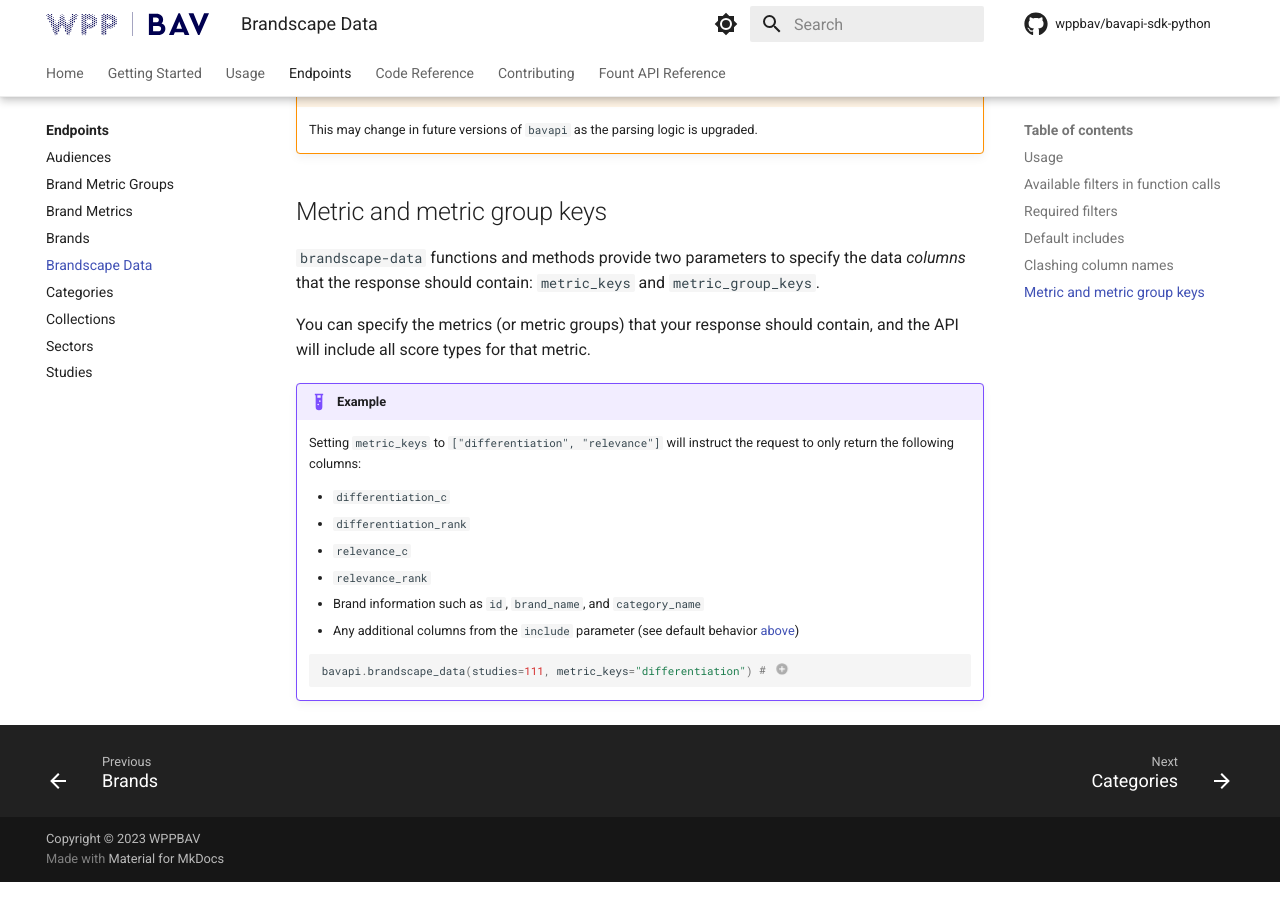
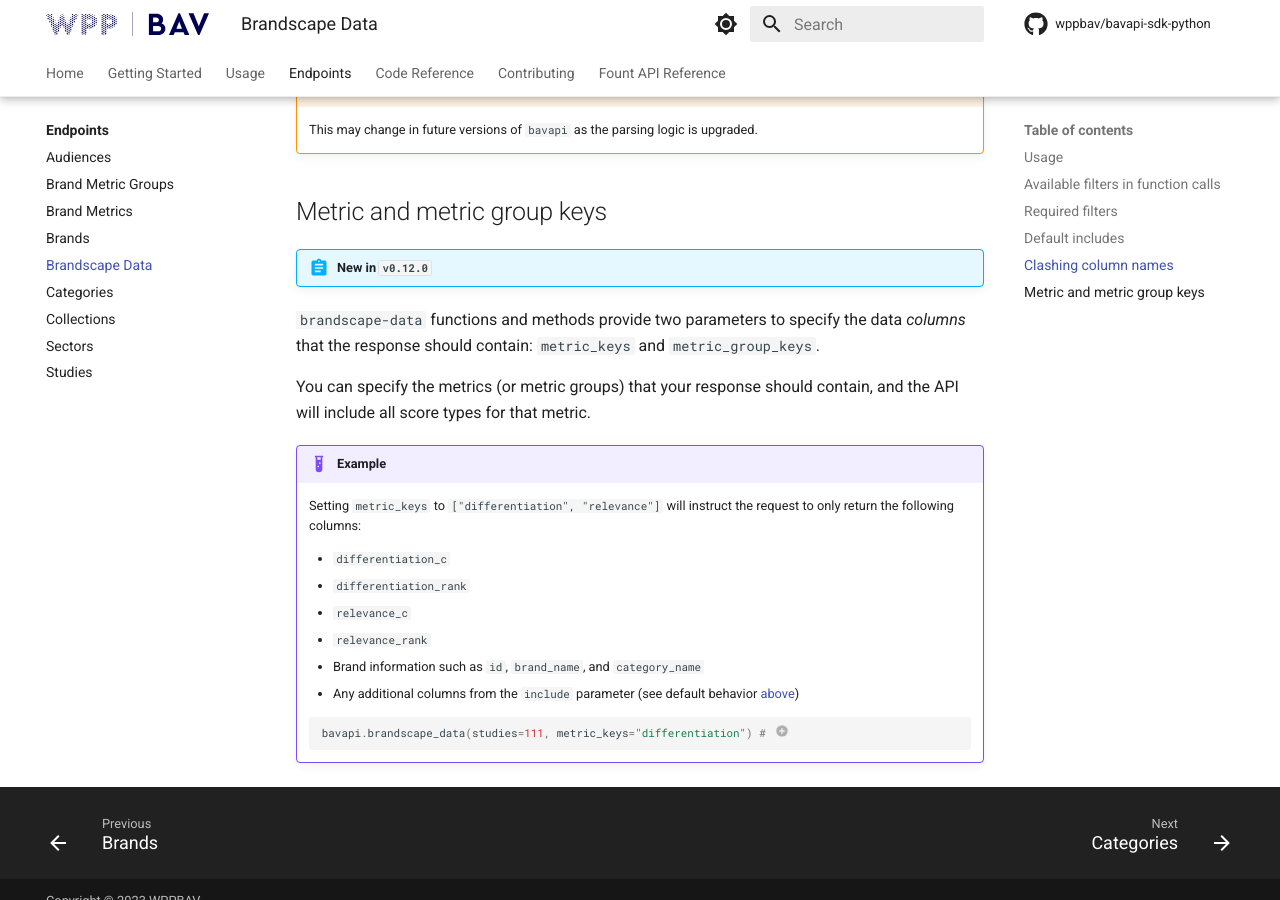
Before and after one commit to wppbav/bavapi-sdk-python, an MkDocs documentation site: the page built from docs/endpoints/brandscape-data.md, in a window 1280 px wide and 900 px high, scrolled down 2696 px. Built offline with MkDocs 1.6.1 and Material for MkDocs 9.7.7, drawn with Linux system fonts in a browser that asks for light colours; comment, search, counter and statistics services are not loaded; the version menu is left out.

Commit message:
added new feature note

```diff
--- a/docs/endpoints/brandscape-data.md
+++ b/docs/endpoints/brandscape-data.md
@@ -108,6 +108,8 @@
 
 ## Metric and metric group keys
 
+!!! abstract "New in `v0.12.0`"
+
 `brandscape-data` functions and methods provide two parameters to specify the data *columns* that the response should contain: `metric_keys` and `metric_group_keys`.
 
 You can specify the metrics (or metric groups) that your response should contain, and the API will include all score types for that metric.
```
